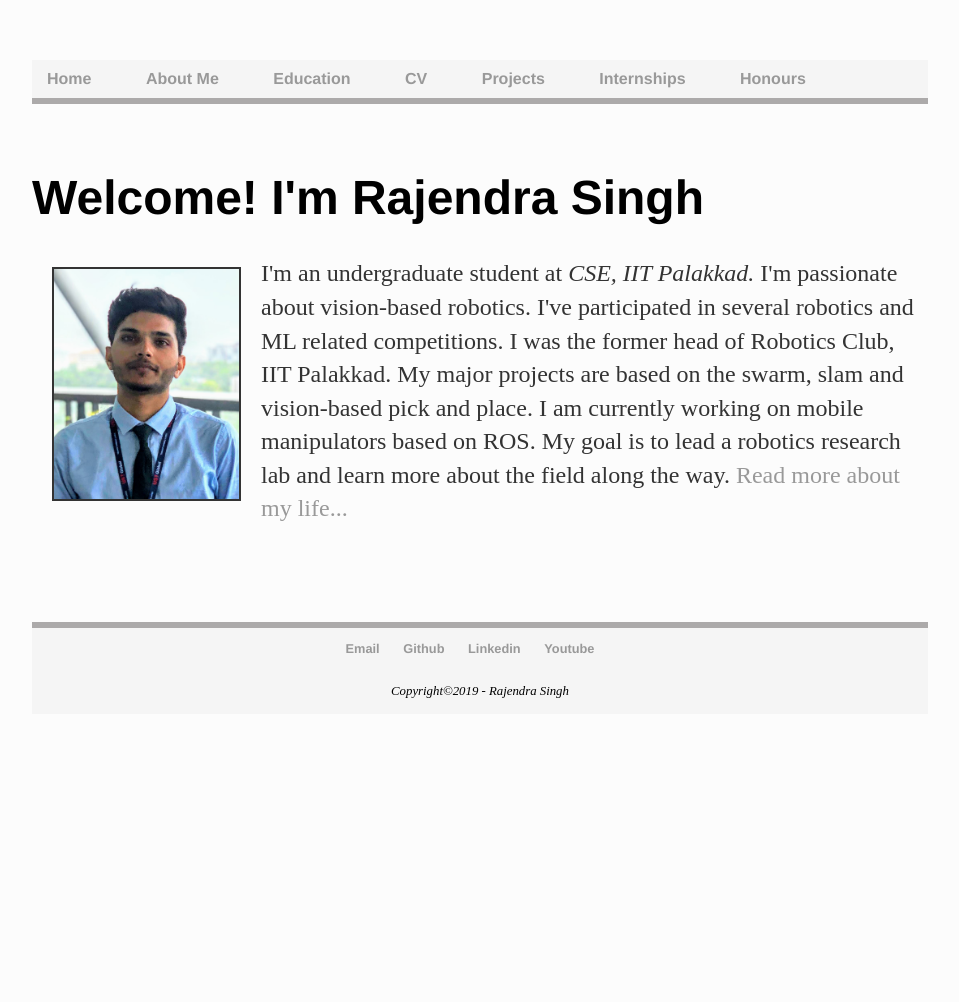
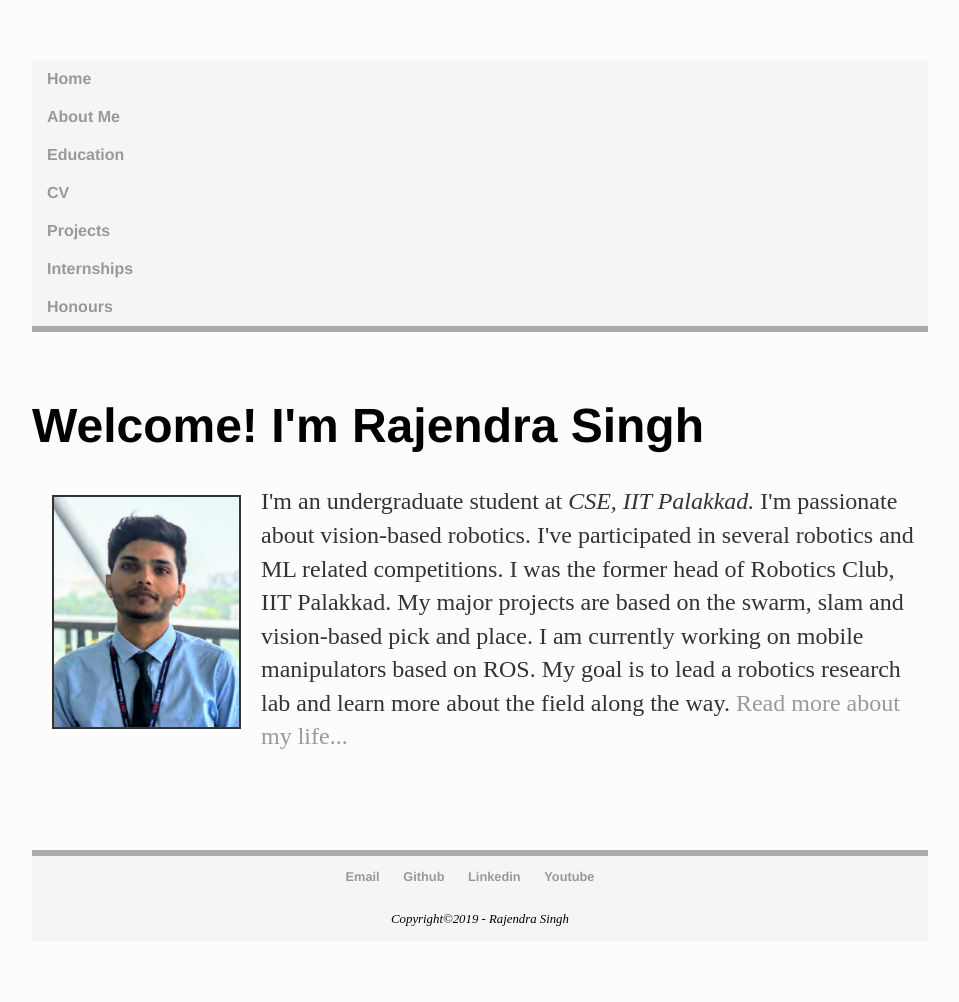
Before and after one commit to iamrajee/iamrajee.github.io, a Jekyll site: the page built from index.html, in a window 1280 px wide. Shown: the whole page, without its empty margins (160-1119 px from the left). Built offline with Jekyll 4.4.1, drawn with Linux system fonts in a browser that asks for light colours; before the commit the page ends 900 px from its top, so only the background shows below that.

Commit message:
Update main.css

```diff
--- a/css/main.css
+++ b/css/main.css
@@ -62,7 +62,7 @@ ul.tabs li{
 
 /* 	background: none; */
 	color: #222;
-	display: inline-block;
+	display: block;
 	padding: 10px 15px;
 	cursor: pointer;
 }
@@ -71,6 +71,13 @@ ul.tabs li.current{
 	background: #ededed;
 	color: #222;
 }
+/* ul.tabs li a{
+	display: block;
+  	color: white;
+  	text-align: center;
+  	padding: 16px;
+  	text-decoration: none;
+} */
 ul.tabs li a:hover{
 	background-color: #111111;
 }
```
